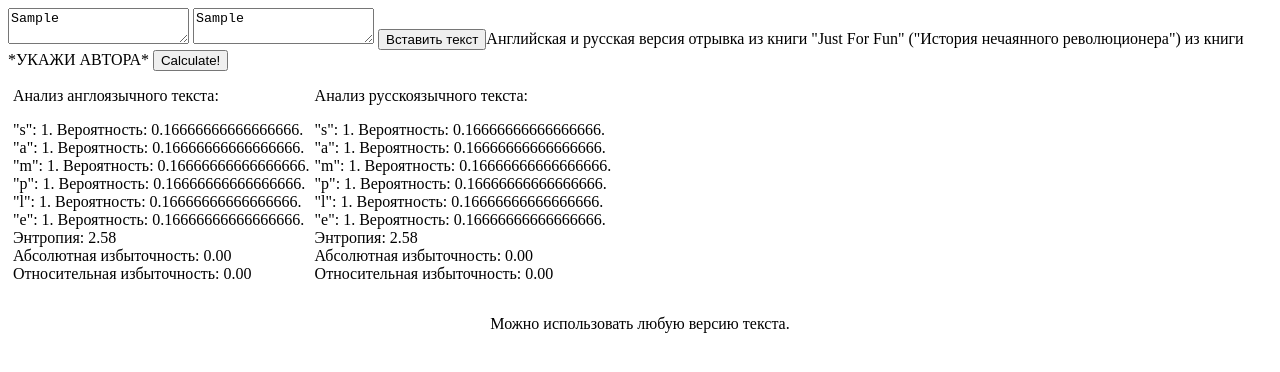
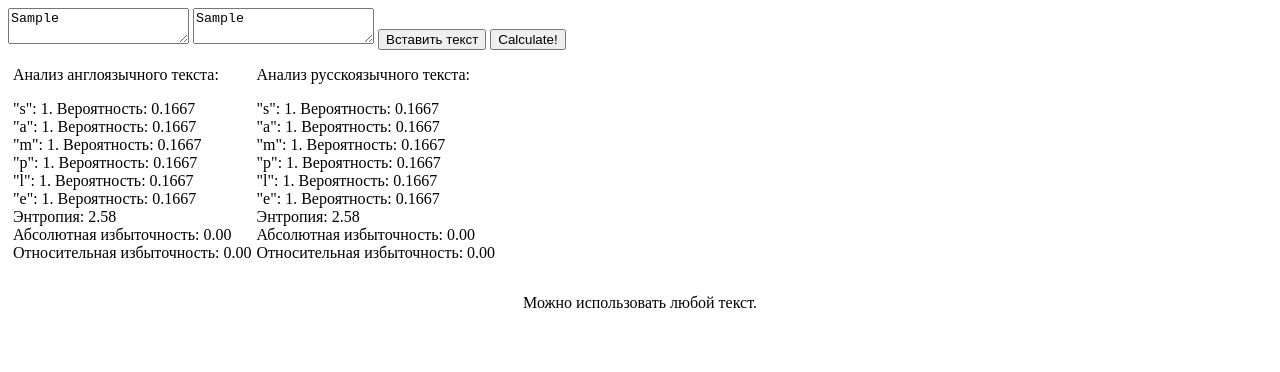
Before and after one commit to iddqd4life/SampleCalc, a website: page src/index.html in a window 1280 px wide. Both pictures are taken after typing "Sample", "Sample" into the empty fields and a click on the button "Calculate!". Drawn offline with Linux system fonts and the light colour scheme.

Commit message:
New calculate methods and etc

```diff
--- a/index.js
+++ b/index.js
@@ -17,7 +17,7 @@ function createWindow() {
     }));
 
     win.setMenu(null);
-    win.openDevTools();
+    // win.openDevTools();
 
 }
 
--- a/src/index.html
+++ b/src/index.html
@@ -9,7 +9,7 @@
     <div class="textarea_block">
         <textarea id="english_textarea" placeholder="English text here..."></textarea>
         <textarea id="russian_textarea" placeholder="Русский текст сюда..."></textarea>
-        <button id="insert_text">Вставить текст</button><span>Английская и русская версия отрывка из книги "Just For Fun" ("История нечаянного революционера") из книги *УКАЖИ АВТОРА*</span>
+        <button id="insert_text">Вставить текст</button>
         <button id="calc_btn">Calculate!</button>
     </div>
 
@@ -29,6 +29,7 @@
     </div>
     <p align="center" id="final_output"></p>
 
+    <script src="script/calculate.js"></script>
     <script src="samples.js"></script>
     <script src="script/sample.js"></script>
     <script src="script/main.js"></script>
--- /dev/null
+++ b/src/script/calculate.js
@@ -0,0 +1,49 @@
+function calculateCharQuantity(text) {
+    let alphabet = {};
+
+    for (var char in text) {
+        alphabet[text[char].toLocaleLowerCase()] = 0;
+    }
+
+    for (var char in text) {
+        alphabet[text[char].toLocaleLowerCase()]++;
+    }
+
+    return alphabet;
+}
+
+function calcHartley(len) {
+    return calcLog(len, 2).toFixed(2);
+}
+
+function calcEntropy(alphabet, len) {
+    let entropy = 0;
+
+    for (var char in alphabet) {
+        entropy += (alphabet[char] / len) * calcLog(len / alphabet[char], 2).toFixed(2);
+    }
+
+    return entropy;
+}
+
+function calcDAbsolute(hartley, entropy) {
+    return (hartley - entropy).toFixed(2);
+}
+
+function calcDRelative(DAbsolute, hartley) {
+    return (DAbsolute / hartley).toFixed(2);
+}
+
+function calcLog(a, b) {
+    return Math.log(a) / Math.log(b);
+}
+
+function calcWhichBetter(DRelative_rus, DRelative_eng) {
+    if (DRelative_rus < DRelative_eng) {
+        return "Лучше использовать русскоязычный текст.";
+    } else if (DRelative_eng < DRelative_rus) {
+        return "Лучше использовать англоязычный текст.";
+    } else {
+        return "Можно использовать любой текст."
+    }
+}
--- a/src/script/main.js
+++ b/src/script/main.js
@@ -29,38 +29,29 @@ function initSample() {
 function insertText() {
     english_textarea.value = samplesData[0].JustForFun_English;
     russian_textarea.value = samplesData[0].JustForFun_Russian;
-
-    console.log(samplesData[0].JustForFun_English.length);
-    console.log(samplesData[0].JustForFun_Russian.length);
 }
 
 function calculateAll() {
     initSample();
 
-    english_output.innerHTML = engSample.alphabetFreq();
-    russian_output.innerHTML = rusSample.alphabetFreq();
+    english_output.innerHTML = genOutput(engSample);
+    russian_output.innerHTML = genOutput(rusSample);
 
-    english_output.innerHTML += engSample.сalcEntropy();
-    russian_output.innerHTML += rusSample.сalcEntropy();
-
-    english_output.innerHTML += engSample.calcDAbsolute();
-    russian_output.innerHTML += rusSample.calcDAbsolute();
-
-    english_output.innerHTML += engSample.calcDRelative();
-    russian_output.innerHTML += rusSample.calcDRelative();
-
-    final_output.innerHTML = calcWitchBetter();
+    final_output.innerHTML = calcWhichBetter(rusSample.getDRelative(), engSample.getDRelative());
 }
 
-function calcWitchBetter() {
-    if (engSample.DRelative < rusSample.DRelative) {
-        return "Выгоднее использовать англоязычную версию текста.";
-    } else if (rusSample.DRelative < engSample.DRelative) {
-        return "Выгоднее использовать русскоязычную версию текста.";
-    } else {
-        return "Можно использовать любую версию текста.";
+function genOutput(s) {
+    let output = "";
+
+    for (var char in s.getAlphabet()) {
+        output += "\"" + char + "\": " + s.alphabet[char] + ". Вероятность: " + (s.alphabet[char] / s.text.length).toFixed(4) + "<br/>";
     }
+
+    output += "Энтропия: " + s.getEntropy() + "<br/>";
+    output += "Абсолютная избыточность: " + s.getDAbsolute() + "<br/>";
+    output += "Относительная избыточность: " + s.getDRelative() + "<br/>";
+
+    return output;
 }
 
-
 init();
--- a/src/script/sample.js
+++ b/src/script/sample.js
@@ -1,55 +1,29 @@
 function Sample(text) {
     this.text = text.replace(/[^A-Za-zА-Яа-я0-9]/gi, '').trim();
-    this.alphabet = {};
 
-    this.alphabetFreq = function() {
-        for (var char in this.text) {
-            this.alphabet[this.text[char].toLocaleLowerCase()] = 0;
-        }
+    this.alphabet = calculateCharQuantity(this.text);
+    this.entropy = calcEntropy(this.alphabet, this.text.length);
+    this.hartley = calcHartley(this.text.length);
+    this.DAabsolute = calcDAbsolute(this.hartley, this.entropy);
+    this.DRelative = calcDRelative(this.DAabsolute, this.hartley);
 
-        for (var char in this.text) {
-            this.alphabet[this.text[char].toLocaleLowerCase()]++;
-        }
-
-        var out = "";
-
-        for (var letter in this.alphabet) {
-            out += '"' + letter + '": ' + this.alphabet[letter] + ". Вероятность: " + this.alphabet[letter] / this.text.length + ".<br>";
-        }
-
-        this.calcHartley();
-
-        return out;
+    this.getAlphabet = function() {
+        return this.alphabet;
     }
 
-    this.сalcEntropy = function() {
-        this.entropy = 0;
-
-        for (var letter in this.alphabet) {
-            this.entropy += (this.alphabet[letter] / this.text.length) * calcLog(this.text.length / this.alphabet[letter], 2).toFixed(2);
-        }
-
-        return "Энтропия: " + this.entropy + "<br/>";
+    this.getEntropy = function() {
+        return this.entropy;
     }
 
-    this.calcHartley = function() {
-        this.hartley = calcLog(this.text.length, 2).toFixed(2);
+    this.getHartley = function() {
+        return this.hartley;
     }
 
-    this.calcDAbsolute = function() {
-        this.DAabsolute = (this.hartley - this.entropy).toFixed(2);
-
-        return "Абсолютная избыточность: " + this.DAabsolute + "<br/>";
+    this.getDAbsolute = function() {
+        return this.DAabsolute;
     }
 
-
-    this.calcDRelative = function() {
-        this.DRelative = (this.DAabsolute / this.hartley).toFixed(2);
-
-        return "Относительная избыточность: " + this.DRelative + "<br/>";
-    }
-
-    function calcLog(a, b) {
-        return Math.log(a) / Math.log(b);
+    this.getDRelative = function() {
+        return this.DRelative;
     }
 }
```
